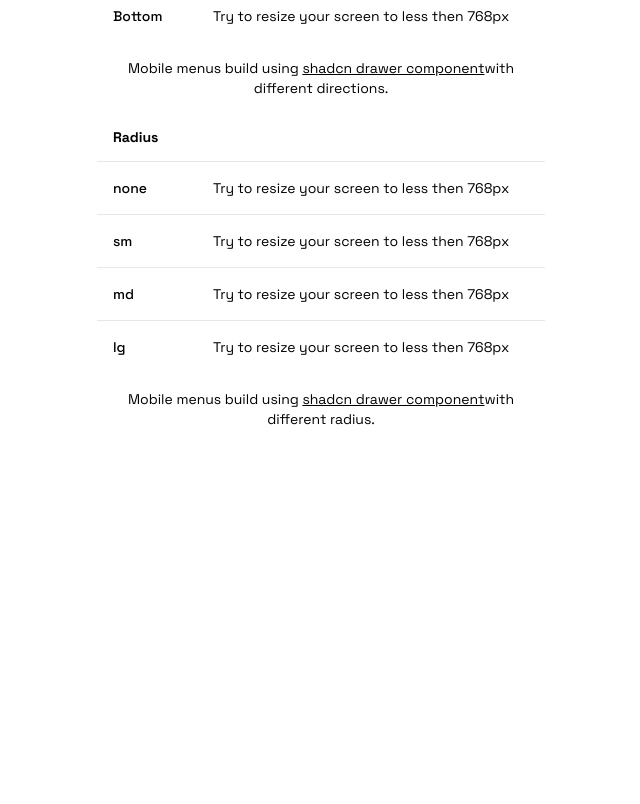
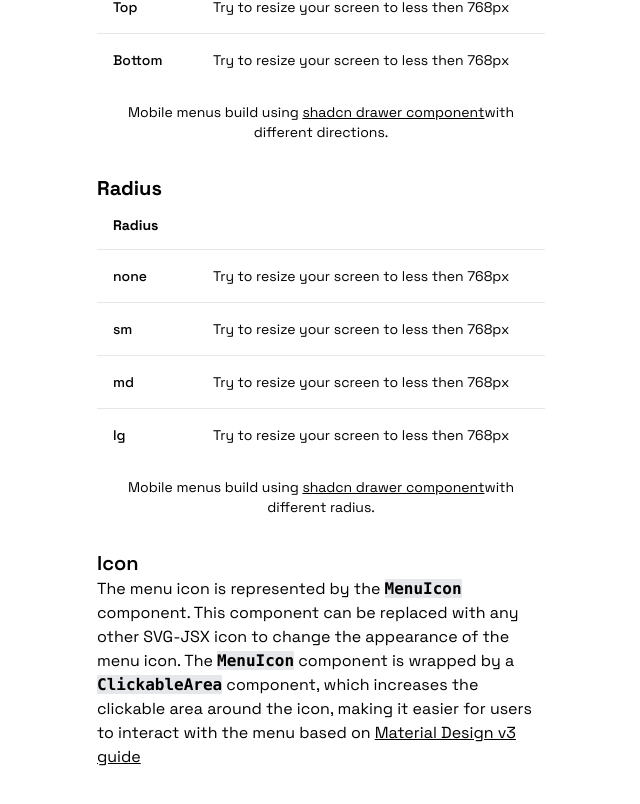
Before and after one commit to maciejadamski89/mobile-menu-shadcn, a Next.js app: page / in a window 1280 px wide. Shown: the part 506-1310 px from the top of the page, without its empty margins (319-959 px from the left). Before the commit the page ends 999 px from the top, so only its background shows below. Built offline with nearby package versions, Linux system fonts and the light colour scheme.

Commit message:
feat: add custom svg menu icon

```diff
--- a/src/app/page.tsx
+++ b/src/app/page.tsx
@@ -4,7 +4,7 @@ import { Table, TableBody, TableCaption, TableCell, TableHead, TableHeader, Tabl
 export default function Home() {
     return (
         <main className="flex min-h-screen flex-col items-center justify-center p-16 max-w-xl mx-auto gap-y-4">
-            <div>
+            <div className="w-full">
                 <h1 className="font-bold text-2xl mb-2">Mobile Menu Snippets</h1>
                 <p>
                     This project showcases various mobile menu snippets built using the shadcn drawer component. The
@@ -13,6 +13,8 @@ export default function Home() {
                     corresponding icon. Click on an icon to see the menu in action.
                 </p>
             </div>
+            <div className="w-full mt-4">
+                <h2 className="text-xl font-bold">Direction</h2>
                 <Table>
                     <TableCaption>
                         Mobile menus build using{" "}
@@ -54,6 +56,9 @@ export default function Home() {
                         </TableRow>
                     </TableBody>
                 </Table>
+            </div>
+            <div className="w-full mt-4">
+                <h2 className="text-xl font-bold">Radius</h2>
                 <Table>
                     <TableCaption>
                         Mobile menus build using{" "}
@@ -95,6 +100,26 @@ export default function Home() {
                         </TableRow>
                     </TableBody>
                 </Table>
+            </div>
+            <div className="w-full mt-4">
+                <h2 className="text-xl font-semibold">Icon</h2>
+                <p className="text-base font-normal">
+                    <p className="text-base font-normal">
+                        The menu icon is represented by the <code className="font-semibold bg-gray-200">MenuIcon</code>{" "}
+                        component. This component can be replaced with any other SVG-JSX icon to change the appearance
+                        of the menu icon. The <code className="font-semibold bg-gray-200">MenuIcon</code> component is
+                        wrapped by a <code className="font-semibold bg-gray-200">ClickableArea</code> component, which
+                        increases the clickable area around the icon, making it easier for users to interact with the
+                        menu based on{" "}
+                        <a
+                            href="https://m3.material.io/foundations/accessible-design/accessibility-basics"
+                            className="underline"
+                        >
+                            Material Design v3 guide
+                        </a>
+                    </p>
+                </p>
+            </div>
         </main>
     );
 }
--- /dev/null
+++ b/src/components/icon-clickable-area.tsx
@@ -0,0 +1,3 @@
+export default function IconClickableArea({ children }: { children: React.ReactNode }) {
+    return <div className="p-3">{children}</div>;
+}
--- a/src/components/main-menu.tsx
+++ b/src/components/main-menu.tsx
@@ -1,6 +1,5 @@
 "use client";
 import { useMediaQuery } from "@/hooks/use-media-query";
-import { MenuIcon } from "lucide-react";
 import {
     Drawer,
     DrawerClose,
@@ -12,6 +11,7 @@ import {
     DrawerTrigger,
 } from "@/components/ui/drawer";
 import { Button } from "@/components/ui/button";
+import MenuIcon from "./menu-icon";
 
 type MobileMenuProps = {
     direction: "left" | "top" | "right" | "bottom";
--- /dev/null
+++ b/src/components/menu-icon.tsx
@@ -0,0 +1,11 @@
+import IconClickableArea from "./icon-clickable-area";
+
+export default function MenuIcon() {
+    return (
+        <IconClickableArea>
+            <svg xmlns="http://www.w3.org/2000/svg" width="1.5rem" height="1.5rem" viewBox="0 0 24 24">
+                <path fill="black" d="M3 18v-2h18v2zm0-5v-2h18v2zm0-5V6h18v2z"></path>
+            </svg>
+        </IconClickableArea>
+    );
+}
```
Lines whose indentation alone changed are shown as unchanged.
